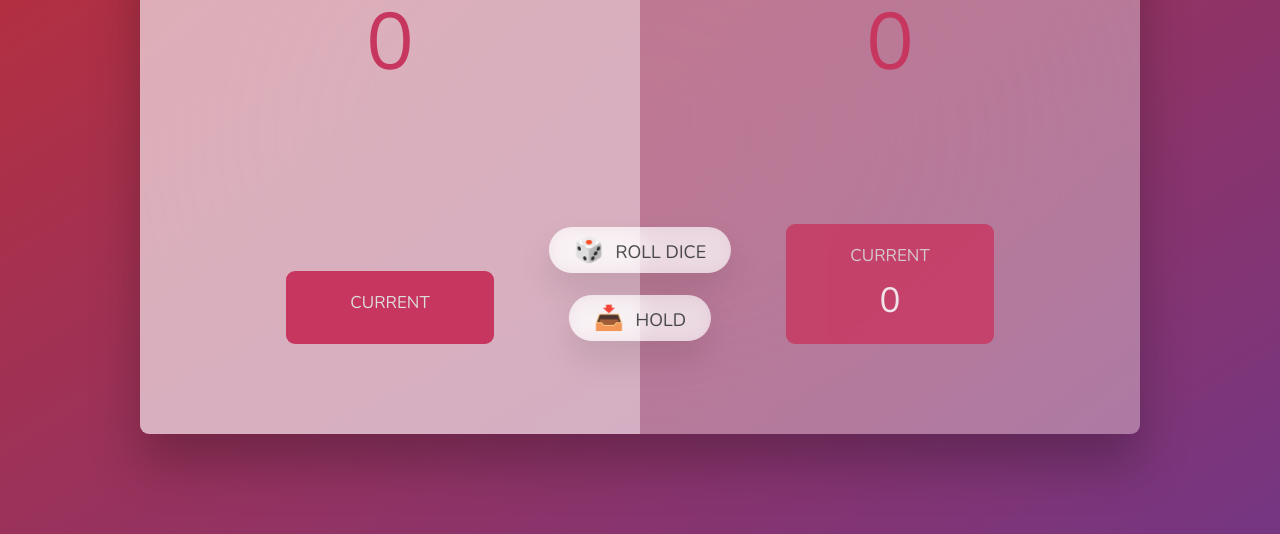
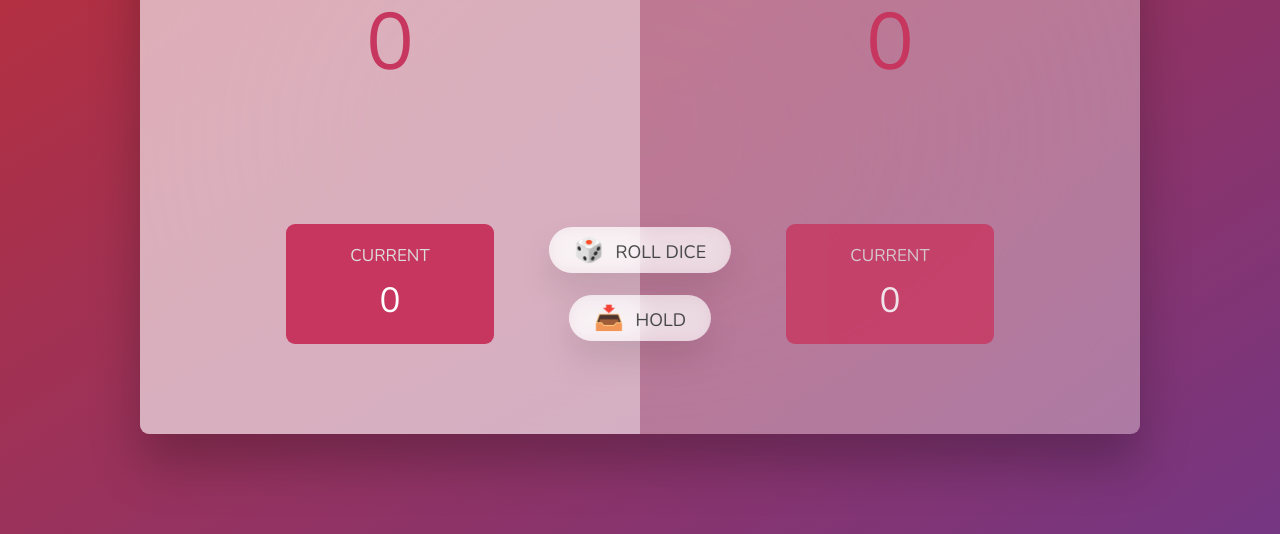
Before and after one commit to jdtoloza/DiceRollingGame, a plain HTML site: page index.html in a window 1280 px wide. Shown: the part 266-800 px from the top of the page. Drawn offline with nearby package versions, Linux system fonts and the light colour scheme.

Commit message:
Update index.html

```diff
--- a/index.html
+++ b/index.html
@@ -14,7 +14,7 @@
         <p class="score" id="score--0"></p>
         <div class="current">
           <p class="current-label">Current</p>
-          <p class="current-score" id="current--0"></p>
+          <p class="current-score" id="current--0">0</p>
         </div>
       </section>
       <section class="player player--1">
```
